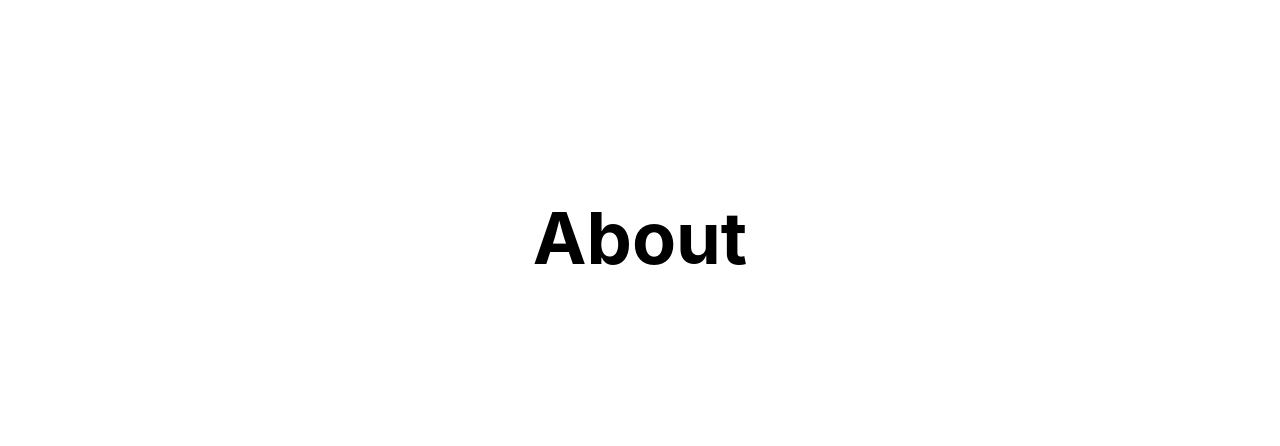
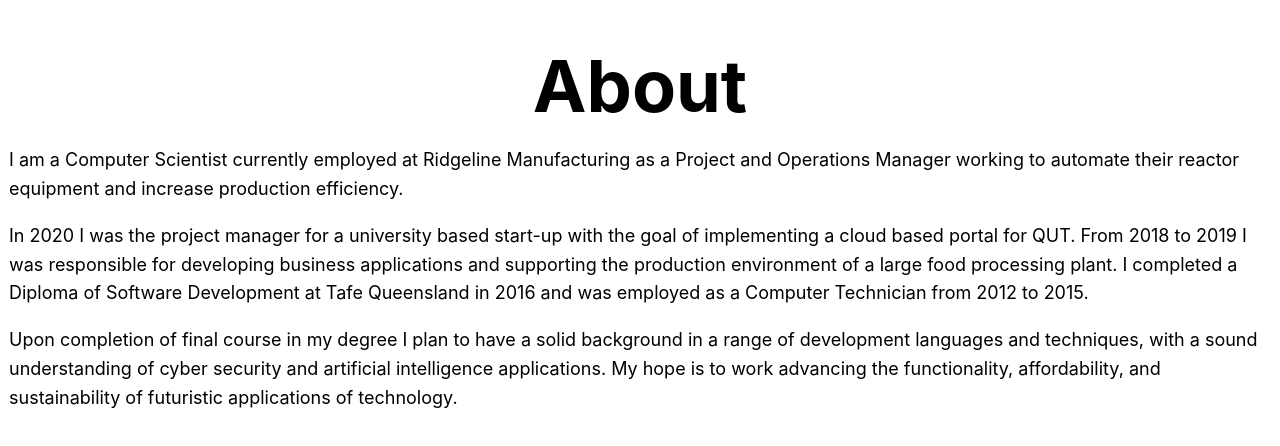
Before and after one commit to lreynolds188/Portfolio, a Next.js app: page /about in a window 1280 px wide. Shown: the part 162-608 px from the top of the page. Built offline with nearby package versions, Linux system fonts and the light colour scheme.

Commit message:
Update about.js

```diff
--- a/pages/about.js
+++ b/pages/about.js
@@ -14,7 +14,11 @@ export default function Home() {
               About
         </h1>
 
-
+        <div>
+            <p>I am a Computer Scientist currently employed at Ridgeline Manufacturing as a Project and Operations Manager working to automate their reactor equipment and increase production efficiency.</p>
+            <p>In 2020 I was the project manager for a university based start-up with the goal of implementing a cloud based portal for QUT. From 2018 to 2019 I was responsible for developing business applications and supporting the production environment of a large food processing plant. I completed a Diploma of Software Development at Tafe Queensland in 2016 and was employed as a Computer Technician from 2012 to 2015.</p>
+            <p>Upon completion of final course in my degree I plan to have a solid background in a range of development languages and techniques, with a sound understanding of cyber security and artificial intelligence applications. My hope is to work advancing the functionality, affordability, and sustainability of futuristic applications of technology.</p>
+        </div>
       </main>
     </div>
   )
```
